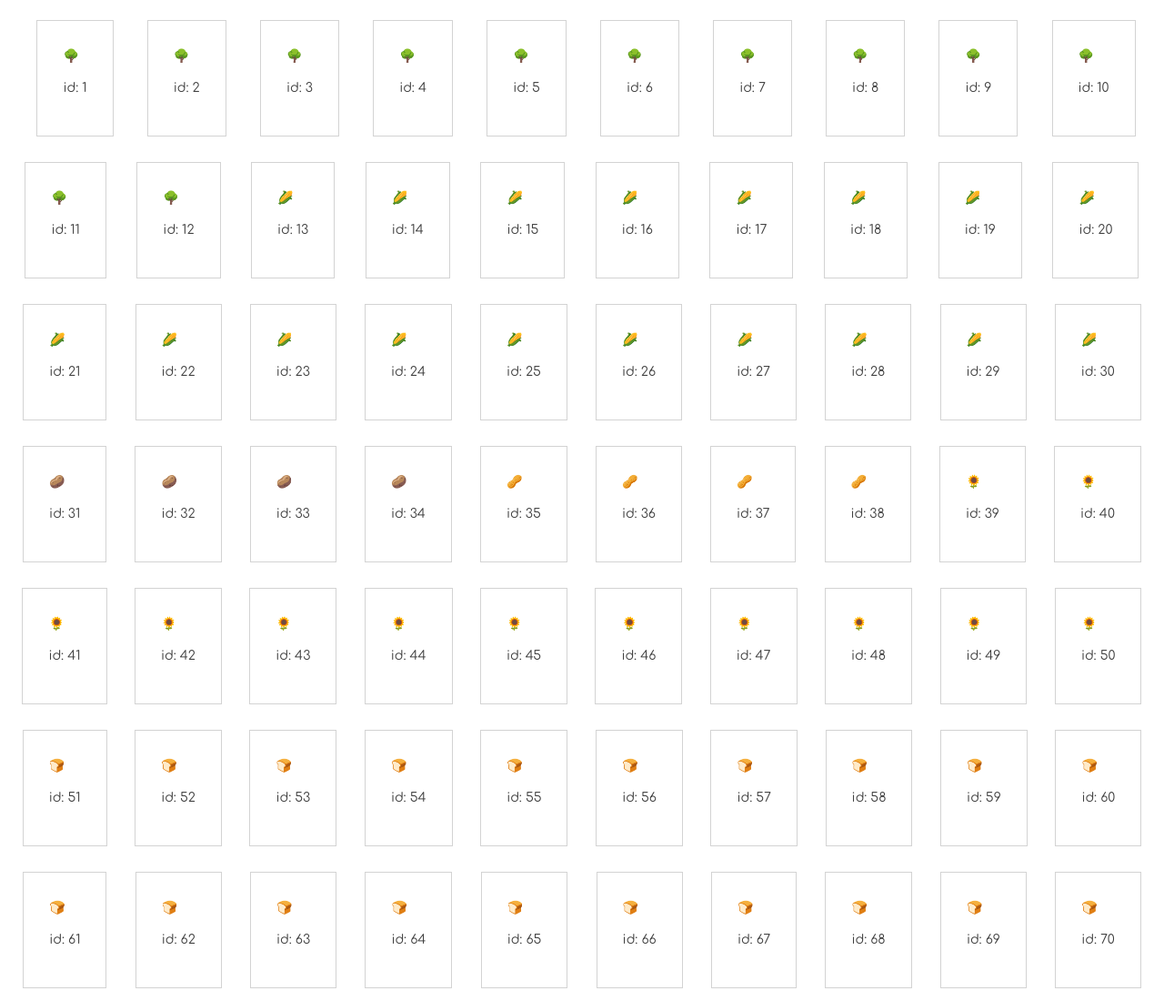
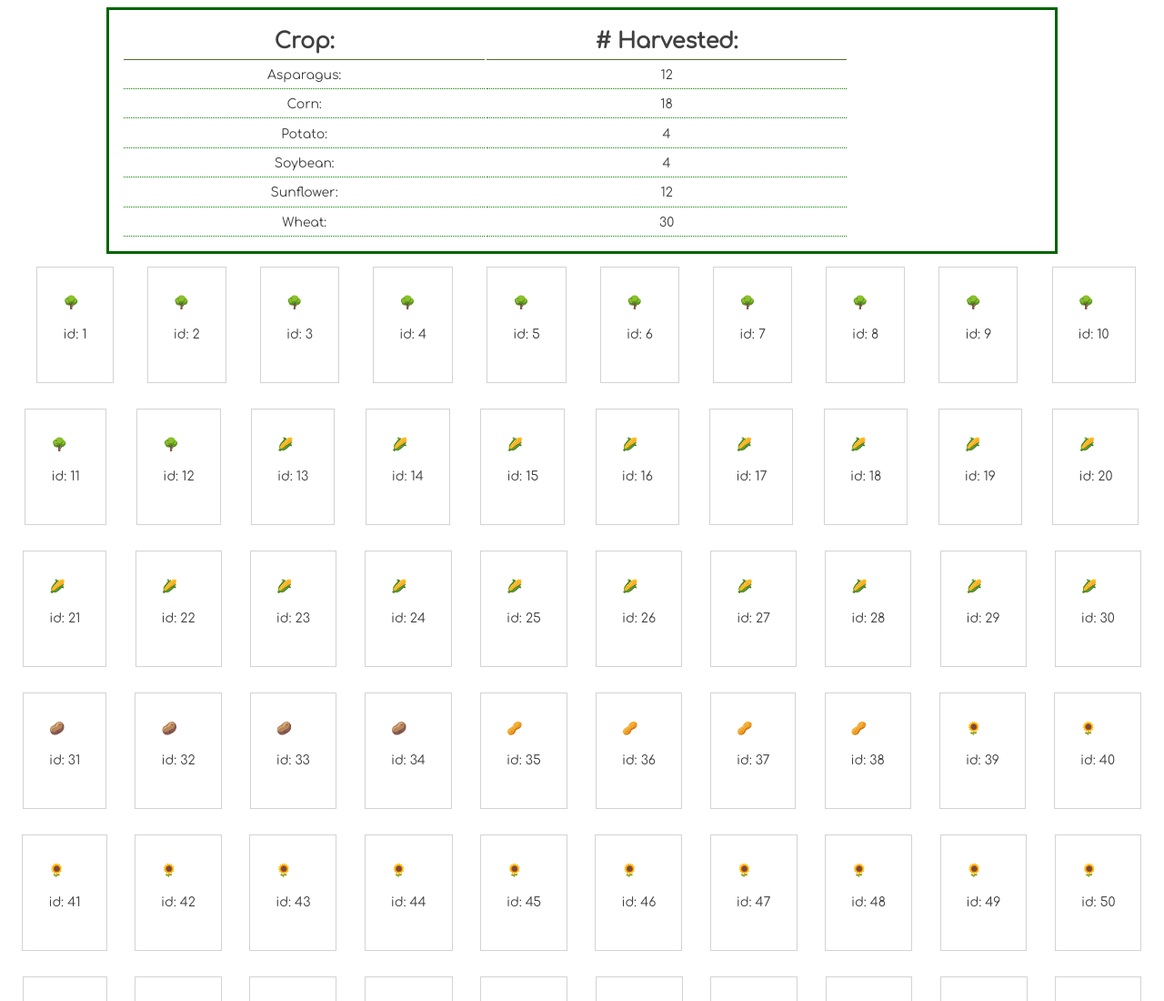
Before and after one commit to ember-parr/modern-farm, a website with bundled scripts: page src/index.html in a window 1280 px wide. Shown: the top 1100 px of the page at 91% size. Built offline with nearby package versions, Linux system fonts and the light colour scheme; a web font is replaced by a local one.

Commit message:
added table to top of page showing total of each plant

```diff
--- a/src/index.html
+++ b/src/index.html
@@ -1,20 +1,14 @@
-<!doctype html>
+<!DOCTYPE html>
 <html lang="en">
   <head>
-        <meta charset="utf-8">
+    <meta charset="utf-8" />
     <title>Ember's Modern Farm</title>
-        <link rel="stylesheet" href="./styles/main.css">
+    <link rel="stylesheet" href="./styles/main.css" />
   </head>
 
   <body>
+    <div class="inventory"></div>
     <main class="container">
-
-
-
-
-
-
-
       <div class="messages"></div>
     </main>
 
--- a/src/scripts/catalog.js
+++ b/src/scripts/catalog.js
@@ -11,12 +11,6 @@ import { harvestPlants } from "./harvester.js";
 
 const usedPlants = usePlants();
 const harvestedPlants = harvestPlants(usedPlants);
-
-// let seedID = 0;
-
-// for (const plant in harvestedPlants) {
-//   plant.id = seedID++;
-// }
 
 export const Catalog = (harvestResult) => {
   let pageElement = document.querySelector(".container");
@@ -37,3 +31,36 @@ export const Catalog = (harvestResult) => {
     ${thingToGoOnPage}
     `;
 };
+
+export const foodTotals = (harvestResult) => {
+  let tallyThatFood = {
+    asparagus: 0,
+    corn: 0,
+    potato: 0,
+    soybean: 0,
+    sunflower: 0,
+    wheat: 0,
+  };
+
+  for (const item of harvestedPlants) {
+    if (item.type === "Asparagus") {
+      tallyThatFood.asparagus++;
+    } else if (item.type === "Corn") {
+      tallyThatFood.corn++;
+    } else if (item.type === "Potato") {
+      tallyThatFood.potato++;
+    } else if (item.type === "Soybean") {
+      tallyThatFood.soybean++;
+    } else if (item.type === "Sunflower") {
+      tallyThatFood.sunflower++;
+    } else if (item.type === "Wheat") {
+      tallyThatFood.wheat++;
+    } else {
+      console.log(
+        "something is wrong with food totals array, you should fix that"
+      );
+    }
+  }
+
+  return tallyThatFood;
+};
--- /dev/null
+++ b/src/scripts/inventory.js
@@ -0,0 +1,46 @@
+import { foodTotals } from "./catalog.js";
+
+export const inventoryList = (taco) => {
+  let totalOfEachFood = foodTotals();
+  console.log(totalOfEachFood);
+
+  let tableHTMLrepresentation = "";
+  tableHTMLrepresentation += `
+            <table>
+                <tr>
+                    <th> Crop: </th>
+                    <th> # Harvested: </th>
+                </tr>
+                <tr>
+                    <td> Asparagus: </td>
+                    <td> ${totalOfEachFood.asparagus} </td>
+                </tr>
+                <tr>
+                    <td> Corn: </td>
+                    <td> ${totalOfEachFood.corn} </td>
+                </tr>
+                <tr>
+                    <td> Potato: </td>
+                    <td> ${totalOfEachFood.potato} </td>
+                </tr>
+                <tr>
+                    <td> Soybean: </td>
+                    <td> ${totalOfEachFood.soybean} </td>
+                </tr>
+                <tr>
+                    <td> Sunflower: </td>
+                    <td> ${totalOfEachFood.sunflower} </td>
+                </tr>
+                <tr>
+                    <td> Wheat: </td>
+                    <td> ${totalOfEachFood.wheat} </td>
+                </tr>
+
+
+
+
+            </table>
+        `;
+
+  return tableHTMLrepresentation;
+};
--- a/src/scripts/main.js
+++ b/src/scripts/main.js
@@ -29,3 +29,7 @@ console.log(harvestResult);
 import { Catalog } from "./catalog.js";
 Catalog();
 // console.log(catalogOutput);
+
+import { inventoryList } from "./inventory.js";
+const contentElement = document.querySelector(".inventory");
+contentElement.innerHTML += inventoryList();
--- a/src/scripts/seeds/sunflower.js
+++ b/src/scripts/seeds/sunflower.js
@@ -4,7 +4,6 @@ export const createSunflower = () => {
     icon: "🌻",
     height: 380,
     output: 3,
-    id: 0,
   };
 
   return sunflower;
--- a/src/styles/main.css
+++ b/src/styles/main.css
@@ -13,7 +13,12 @@ textarea {
   line-height: 1.5;
 }
 
-h1,h2,h3,h4,h5,h6 {
+h1,
+h2,
+h3,
+h4,
+h5,
+h6 {
   font-family: "Patua One", serif;
   letter-spacing: 2px;
 }
@@ -45,5 +50,25 @@ h1,h2,h3,h4,h5,h6 {
   padding: 2em;
   margin: 1em;
   border: 1px solid lightgray;
+}
 
+.inventory {
+  display: block;
+  margin: auto;
+  border: 3px solid darkgreen;
+  width: 80%;
+  height: auto;
+  padding: 1em;
 }
+
+.inventory th {
+  font-size: 1.7em;
+  border-bottom: 1px solid darkolivegreen;
+}
+
+.inventory td {
+  border-bottom: 1px dotted green;
+  text-align: center;
+  padding: 0.3em;
+  width: 20%;
+}
```
Lines whose indentation alone changed are shown as unchanged.
